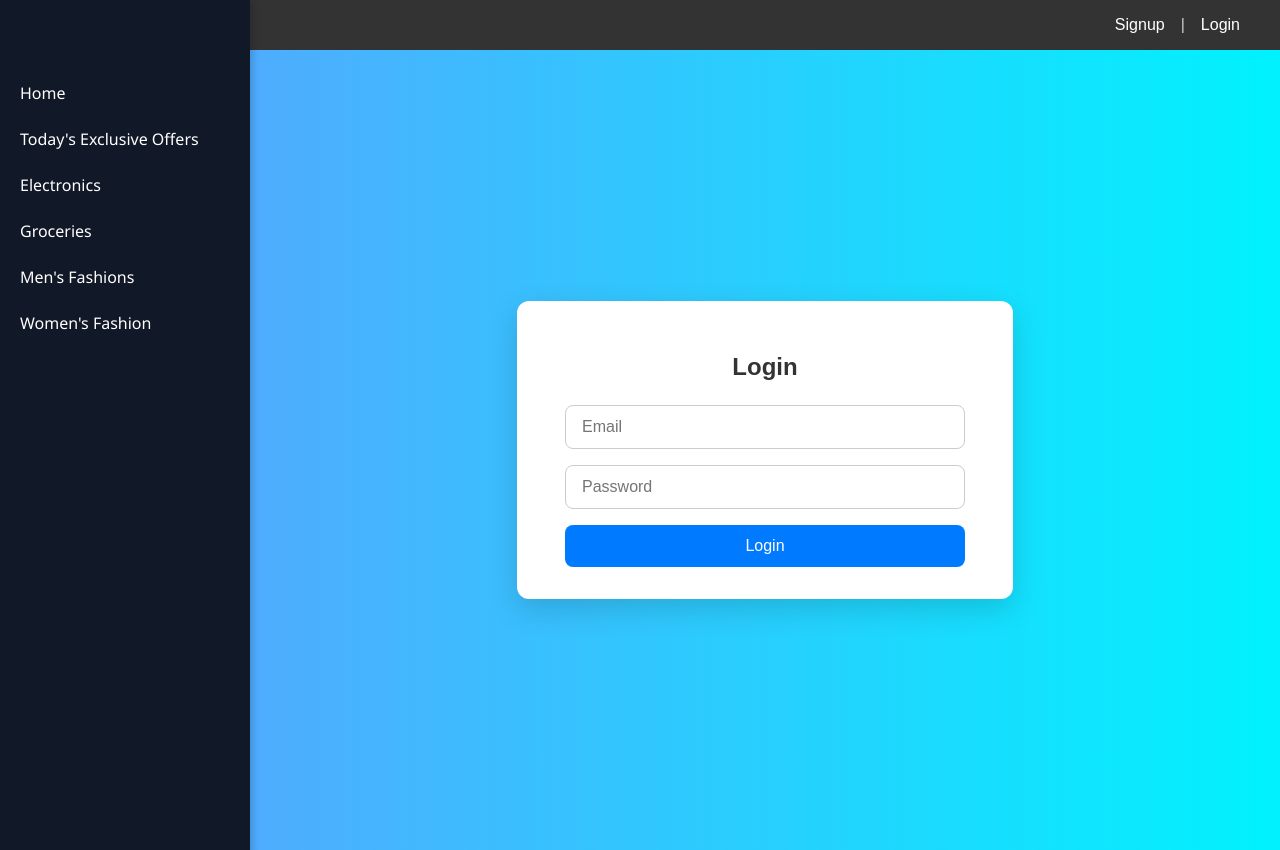
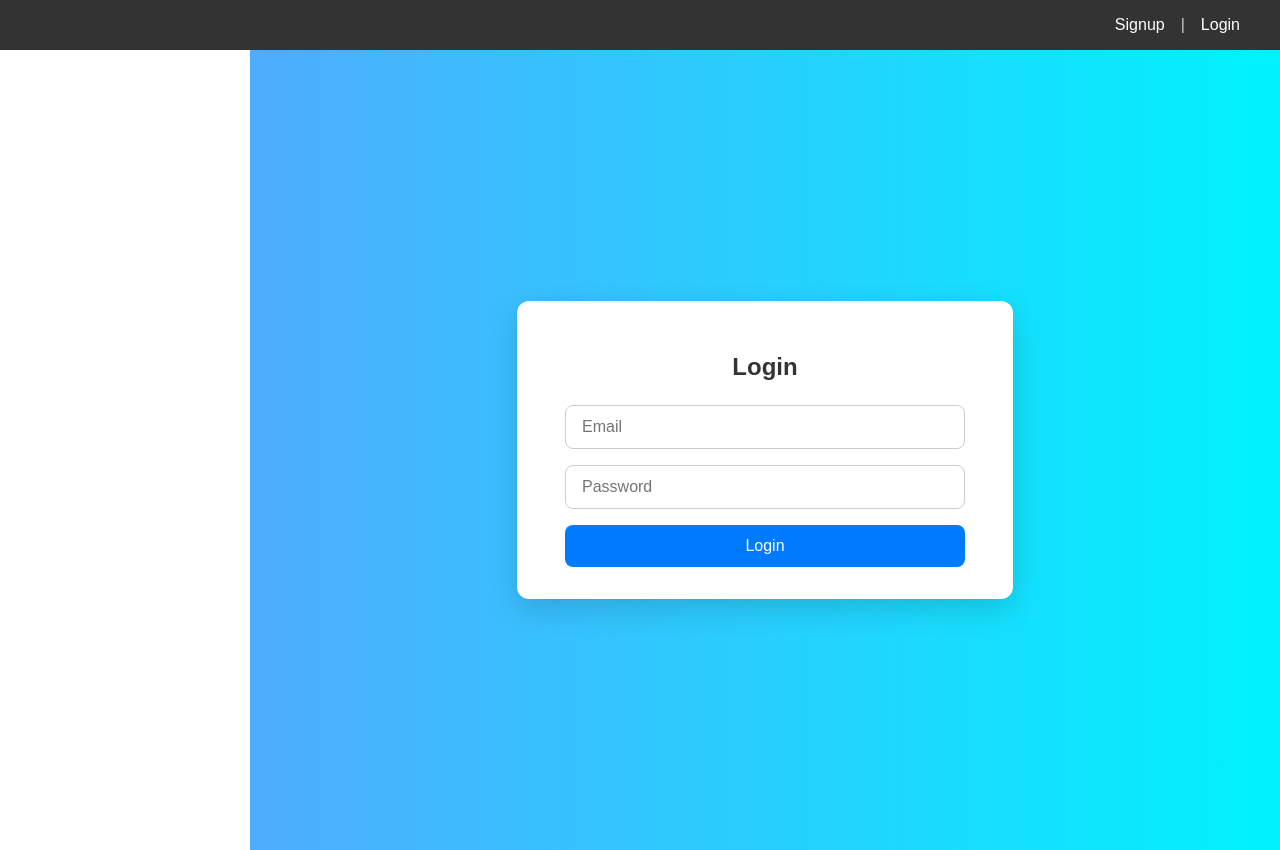
Before and after one commit to TafeelMohammad/discount_mela, a React (Create React App) app: page /login in a window 1280 px wide. Built offline with nearby package versions, Linux system fonts and the light colour scheme.

Commit message:
sidebar hidden on signup and login pages

```diff
--- a/src/App.js
+++ b/src/App.js
@@ -1,36 +1,45 @@
 import React, { useState } from 'react';
-import { BrowserRouter as Router, Routes, Route, Navigate } from "react-router-dom";
+import {
+  BrowserRouter as Router,
+  Routes,
+  Route,
+  Navigate,
+  useLocation
+} from "react-router-dom";
 
 import Sidebar from './components/sidebar';
 import Navbar from './components/Navbar';
 import PromoCardGrid from './components/PromoCardGrid';
 import HeroCarousel from './components/HeroCarousel';
-// import HeroSection from './components/HeroSection';
 import Signup from "./pages/Signup";
 import Login from "./pages/Login";
 
 import './App.css';
 
-function App() {
+// Wrapper component to access `useLocation` outside Routes
+const AppContent = () => {
   const [isSidebarOpen, setIsSidebarOpen] = useState(false);
+  const location = useLocation();
 
   const toggleSidebar = () => {
     setIsSidebarOpen((prev) => !prev);
   };
 
+  // Hide Sidebar & button on login and signup pages
+  const hideSidebar = location.pathname === "/login" || location.pathname === "/signup";
+
   return (
-    <Router>
     <div className="App">
       <Navbar />
+      {!hideSidebar && (
+        <>
           <button className="toggle-button" onClick={toggleSidebar}>
             ☰
           </button>
-
-        {/* Sidebar */}
           <Sidebar isOpen={isSidebarOpen} toggleSidebar={toggleSidebar} />
-
-        {/* Mobile overlay */}
           {isSidebarOpen && <div className="overlay" onClick={toggleSidebar} />}
+        </>
+      )}
 
       <div className={`content ${isSidebarOpen ? 'shifted' : ''}`}>
         <Routes>
@@ -49,6 +58,13 @@ function App() {
         </Routes>
       </div>
     </div>
+  );
+};
+
+function App() {
+  return (
+    <Router>
+      <AppContent />
     </Router>
   );
 }
```
Lines whose indentation alone changed are shown as unchanged.
